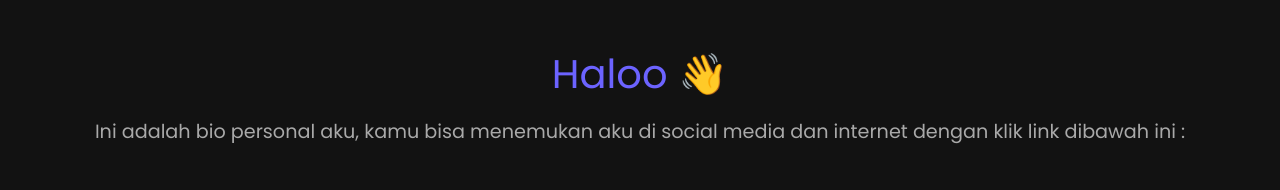
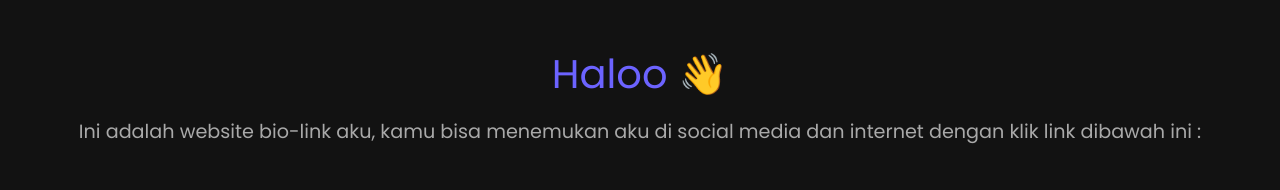
Before and after one commit to michaelchndra/personal-bio, a plain HTML site: page index.html in a window 1280 px wide. Shown: the top 190 px of the page. Drawn offline with nearby package versions, Linux system fonts and the light colour scheme.

Commit message:
Update index.html

```diff
--- a/index.html
+++ b/index.html
@@ -12,7 +12,7 @@
 <body>
 <div class="container biolink-page">
   <h1>Haloo 👋</h1>
-  <p>Ini adalah bio personal aku, kamu bisa menemukan aku di social media dan internet dengan klik link dibawah ini :</p>
+  <p>Ini adalah website bio-link aku, kamu bisa menemukan aku di social media dan internet dengan klik link dibawah ini :</p>
   <!-- Widget Spotify (Coming Soon) -->
   <div class="spotify-widget">
     <!-- Placeholder untuk widget Spotify -->
```
